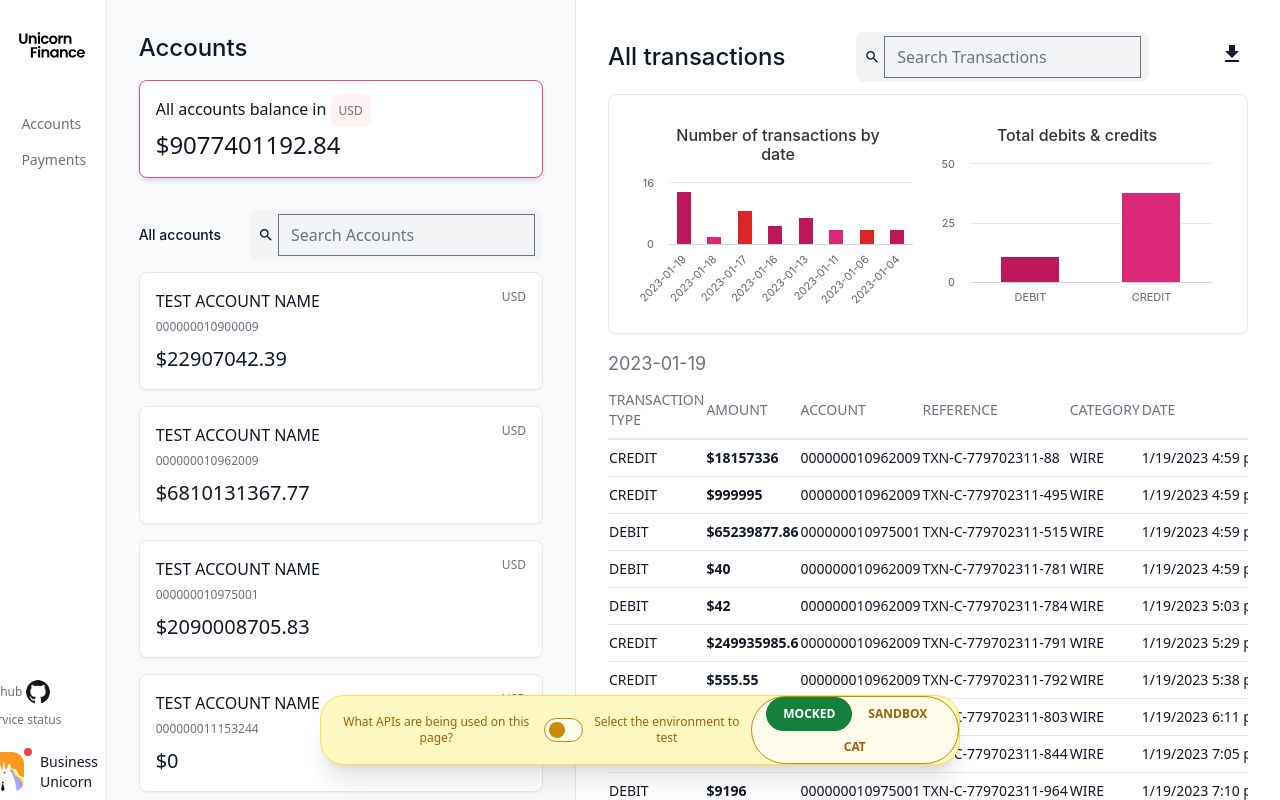
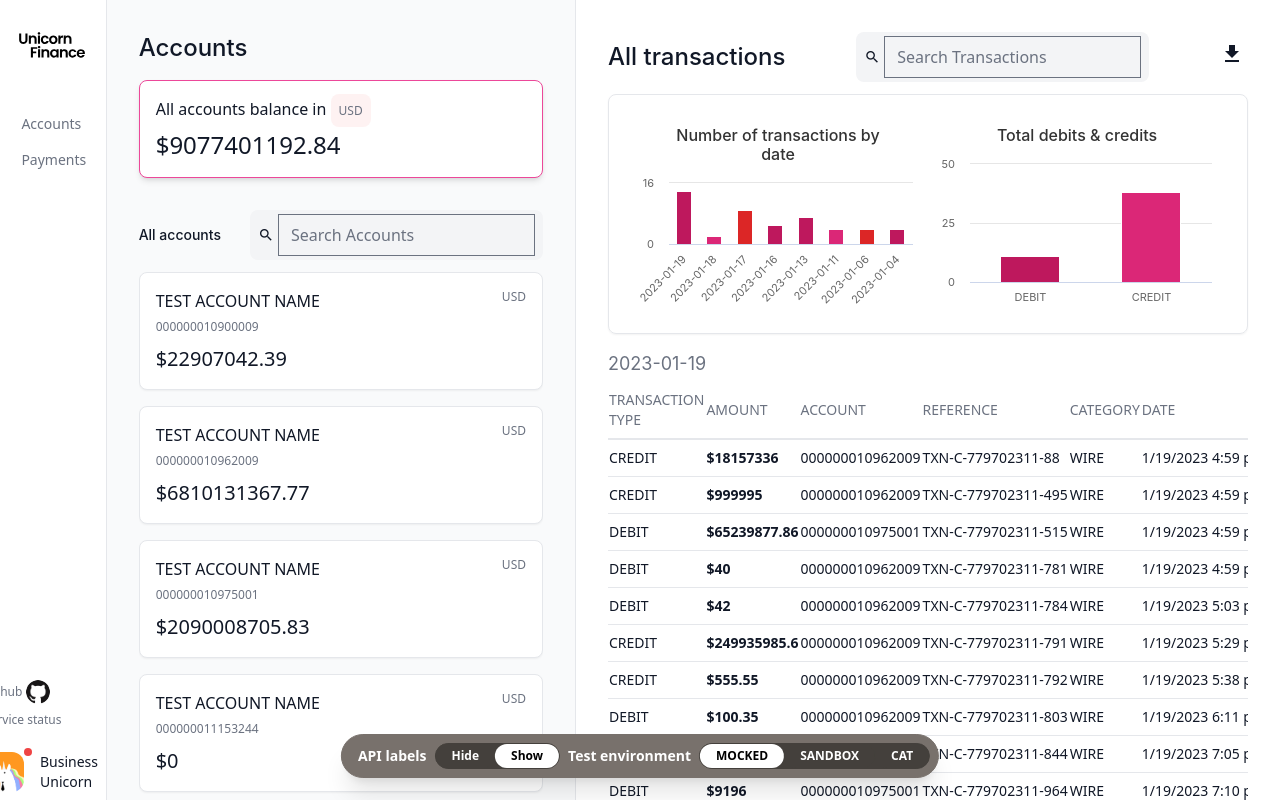
Before and after one commit to jpmorgan-payments/unicorn-finance, a React (Vite) app in the folder app/client/: page / in a window 1280 px wide. Shown: the top 800 px of the page. Built offline with nearby package versions, Linux system fonts and the light colour scheme.

Commit message:
Adding grey whatapi

```diff
--- a/app/client/src/components/what_api.tsx
+++ b/app/client/src/components/what_api.tsx
@@ -1,5 +1,5 @@
 import React, { Fragment } from 'react';
-import { Switch, Tab } from '@headlessui/react';
+import { Tab } from '@headlessui/react';
 import { AppContext, Environment } from '../context/AppContext';
 
 function WhatAPI() {
@@ -13,32 +13,50 @@ function WhatAPI() {
 
   const environments = Object.keys(Environment)
   const selectedEnvironmentIndex = environments.indexOf(currentEnvironment);
+
   return (
-    <div className="gap-2 fixed bottom-0 text-center left-1/2 z-20 bg-yellow-100 text-xs rounded-3xl border border-yellow-300 text-yellow-700 shadow-xl flex items-center -translate-x-2/4	-translate-y-2/4	">
-      <Switch.Group>
-        <div className="flex items-center ml-4">
-          <Switch.Label className="text-xs mr-2">
-            What APIs are being used on this page?
-          </Switch.Label>
-          <Switch
-            checked={displayingApiData}
+    <div className="text-white gap-2 fixed bottom-0 text-center left-1/2 z-20 bg-stone-500 text-sm rounded-3xl border border-stone-500 font-bold shadow-xl flex items-center -translate-x-2/4	-translate-y-2/4	p-2">
+
+      <div className='flex flex-row gap-2 items-center ml-2'>
+        <p>API labels</p>
+        <span className='bg-stone-700 rounded-full border-stone-700 border font-semibold'>
+          <Tab.Group
             onChange={() => setDisplayingApiData(!displayingApiData)}
-            className={`${displayingApiData ? 'bg-green-700 ' : 'bg-amber-50'
-              } relative inline-flex items-center h-6 rounded-full w-11 txt-xs border-yellow-600  border`}
-            data-cy="showApiData"
-          >
-            <span className="sr-only">Show api data</span>
-            <span
-              className={`${displayingApiData ? 'translate-x-6 bg-white' : 'translate-x-1 bg-yellow-600'
-                } inline-block w-4 h-4 transform rounded-full`}
-            />
-          </Switch>
-        </div>
-      </Switch.Group>
+            selectedIndex={displayingApiData ? 1 : -1}>
+            <Tab.List>
+              <Tab as={Fragment} key={'hide'} data-cy={`hide-tab`}>
+                {({ selected }) => (
+                  /* Use the `selected` state to conditionally style the selected tab. */
+                  <button
+                    className={
+                      ` rounded-full px-4 py-1 text-xs ${selected ? 'bg-white text-black' : 'bg-stone-700'}`
+                    }
+                  >
+                    Hide
+                  </button>
+                )}
+              </Tab>
+              <Tab as={Fragment} key={'show'} data-cy={`show-tab`}>
+                {({ selected }) => (
+                  /* Use the `selected` state to conditionally style the selected tab. */
+                  <button
+                    className={
+                      ` rounded-full px-4 py-1 text-xs ${selected ? 'bg-white text-black' : 'bg-stone-700'}`
+                    }
+                  >
+                    Show
+                  </button>
+                )}
+              </Tab>
+            </Tab.List>
+          </Tab.Group>
+        </span>
+      </div>
+
       <div className='flex flex-row gap-2 items-center'>
 
-        <p>Select the environment to test</p>
-        <span className='bg-amber-50 rounded-full border-yellow-600 border font-bold'>
+        <p>Test environment</p>
+        <span className='bg-stone-700 rounded-full border-stone-700 border font-semibold'>
           <Tab.Group
             onChange={(index) => {
               setCurrentEnvironment(environments[index] as Environment)
@@ -50,7 +68,7 @@ function WhatAPI() {
                   /* Use the `selected` state to conditionally style the selected tab. */
                   <button
                     className={
-                      ` rounded-full px-4 py-2 ${selected ? 'bg-green-700 text-white border-green-700 border' : 'bg-amber-50 text-yellow-700'}`
+                      ` rounded-full px-4 py-1 text-xs ${selected ? 'bg-white text-black' : 'bg-stone-700'}`
                     }
                   >
                     {env}
```
